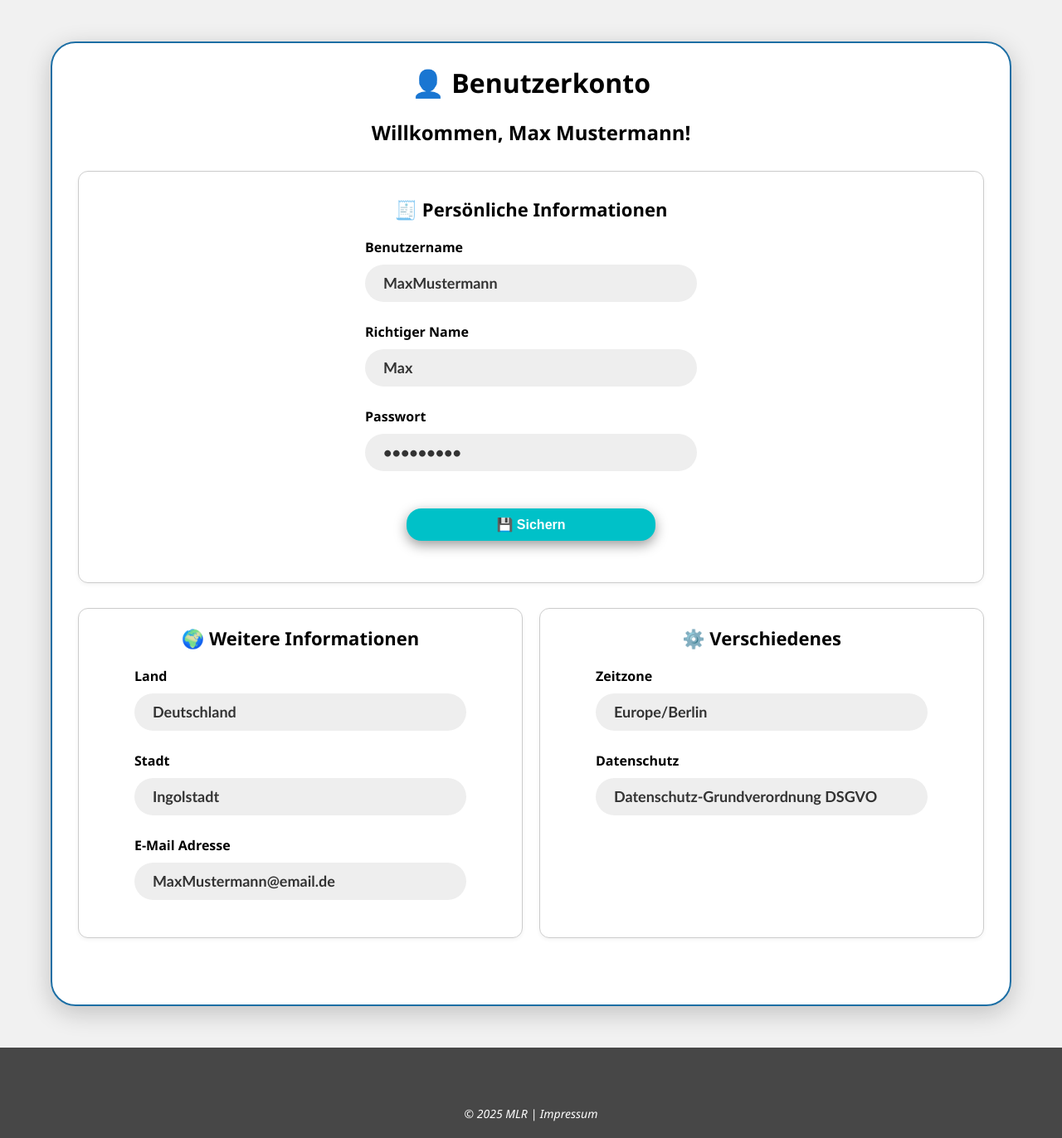
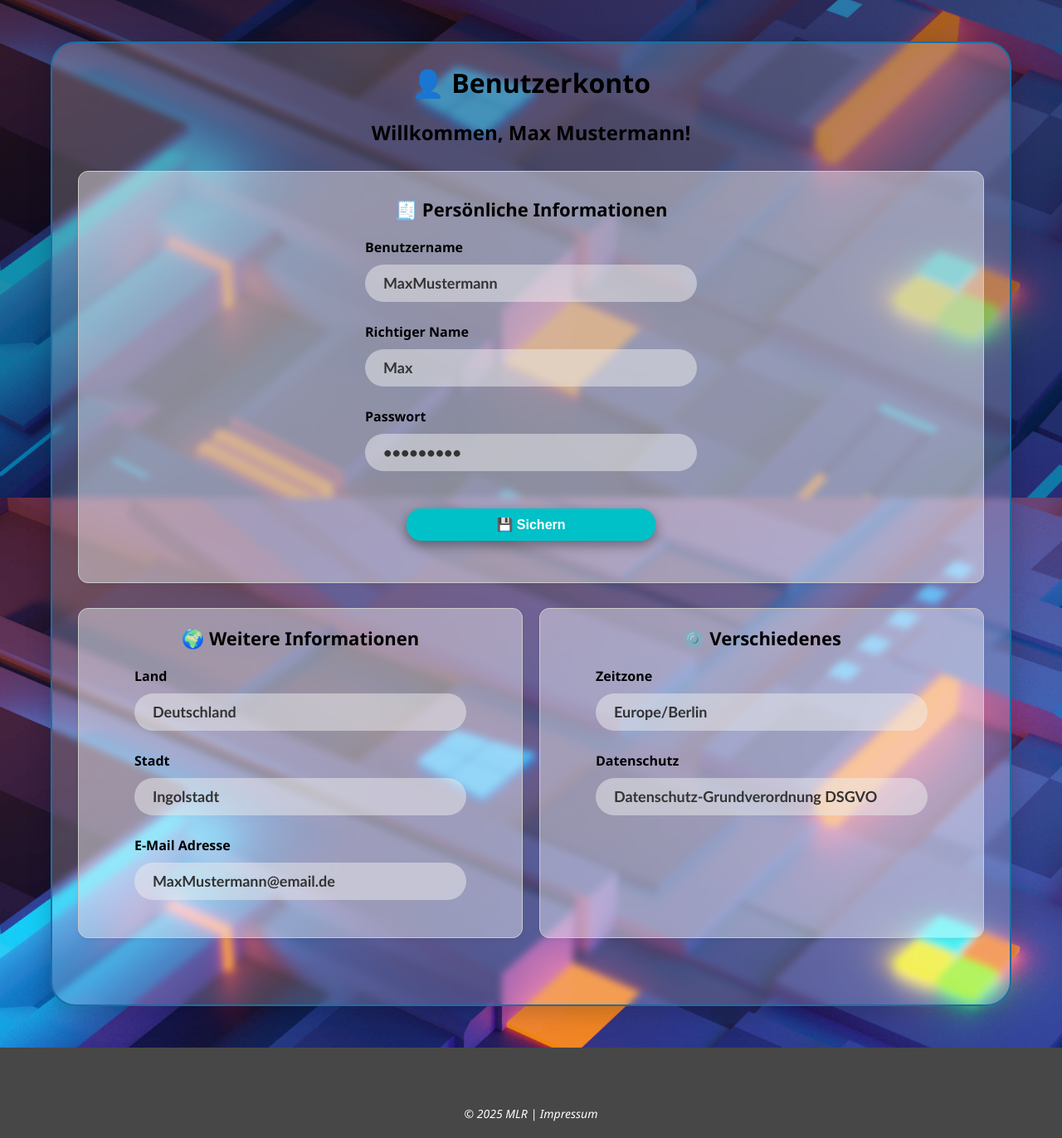
Before and after one commit to WebTechTHI/WebTech, a PHP site: page /pages/user.html in a window 1280 px wide. Shown: the part 200-1572 px from the top of the page at 83% size. Run offline with PHP 8.4, Linux system fonts and the light colour scheme.

Commit message:
log reg und user überarbeitet

```diff
--- a/assets/css/loginRegistration.css
+++ b/assets/css/loginRegistration.css
@@ -6,6 +6,43 @@ body {
     text-align: center;
     min-height: 100vh;
 }
+
+
+
+
+.backgroundpicture {
+  background-image: url('../images/background/backgroundpicture.jpg');
+  background-size: cover;
+  background-position: center;
+  background-repeat: no-repeat;
+  background-attachment: fixed;
+  min-height: 100vh;
+}
+
+
+
+
+
+.backgroundpicture::before {
+  content: "";
+  position: fixed;
+  top: 0;
+  left: 0;
+  width: 100%;
+  height: 100%;
+  background: rgba(0, 0, 0, 0.3);
+  z-index: -1;
+}
+
+
+
+
+
+
+
+
+
+
 
 .formTitle{
     color: var(--user-form-title-color);
@@ -37,7 +74,7 @@ body {
     border: 2px solid var(--user-form-border);
     background: var(--user-form-bg);
     margin: 50px 0;
-    background-color: rgba(255, 255, 255, 0.95);
+      background-color: rgba(255, 255, 255, 0.2);
     backdrop-filter: blur(4px);
     box-shadow: 0 8px 30px rgba(0, 0, 0, 0.2);
 }
--- a/assets/css/mystyle.css
+++ b/assets/css/mystyle.css
@@ -57,7 +57,7 @@
 
     /* ---- input ---- */
     --user-info-input-color: rgb(51, 51, 51);
-    --user-info-input-bg-color: rgb(238, 238, 238);
+    --user-info-input-bg-color: rgb(238, 238, 238, 0.5);
     --user-info-input-placeholder: rgba(90, 90, 90, 0.7);
     /* hover-state*/
     --user-info-input-bg-color--hover: rgb(230, 230, 230);
@@ -184,7 +184,7 @@
     /* - Die meisten variablen sind identisch wie in input login/registration (ca. 15 Stück) ...
     irgendjemand (no side-eye) hat alles copy-pasted -> Redundant (!!!!!!!!!!!!!!!) - */
     /* ---- info-block ---- */
-    --user-block-bg-color: rgb(255, 255, 255);
+    --user-block-bg-color: rgb(255, 255, 255, 0.4);
     --user-block-border: rgb(204, 204, 204);
 
 
--- a/pages/login.html
+++ b/pages/login.html
@@ -18,7 +18,7 @@
 
 </head>
 
-<body>
+<body class="backgroundpicture">
 
     <header>
         <a href="../index.html">
@@ -55,7 +55,7 @@
 
     <input class="submitButton" type="submit" value="Anmelden">
 
-    <hr>
+
     <label  title="Wenn sie noch keinen einen Account haben können sie mit dem Registrieren Button einen erstellen!">Sie haben noch keinen Account?</label>
     <a class="directionbutton" href="registration.html">Zur Registrierung</a>
 </form>
--- a/pages/registration.html
+++ b/pages/registration.html
@@ -16,7 +16,7 @@
 
 </head>
 
-<body>
+<body class="backgroundpicture">
 
     <header>
         <a href="../index.html">
@@ -73,7 +73,7 @@
             <!-- Submit-Button (Daten an Server schicken) -->
     <input class="submitButton" type="submit" value="Registrieren">
 
-    <hr>
+
 
     <label  title="Wenn sie bereits einen Account haben können sie mit dem Login Button sich einloggen!">Sie haben bereits ein Konto?</label>
           <!-- Abbrechen-Button (Zurück zu Login Maske) -->
--- a/pages/user.html
+++ b/pages/user.html
@@ -20,7 +20,7 @@
 
 </head>
 
-<body>
+<body class="backgroundpicture">
 
     <header>
         <a href="../index.html">
```
Also changed, not shown: other parts of assets/css/loginRegistration.css (+14 -11 lines), assets/images/background/backgroundpicture.jpg (renamed from assets/images/background/dae795b17937b6b369eb0ec23c01a793.jpg).
